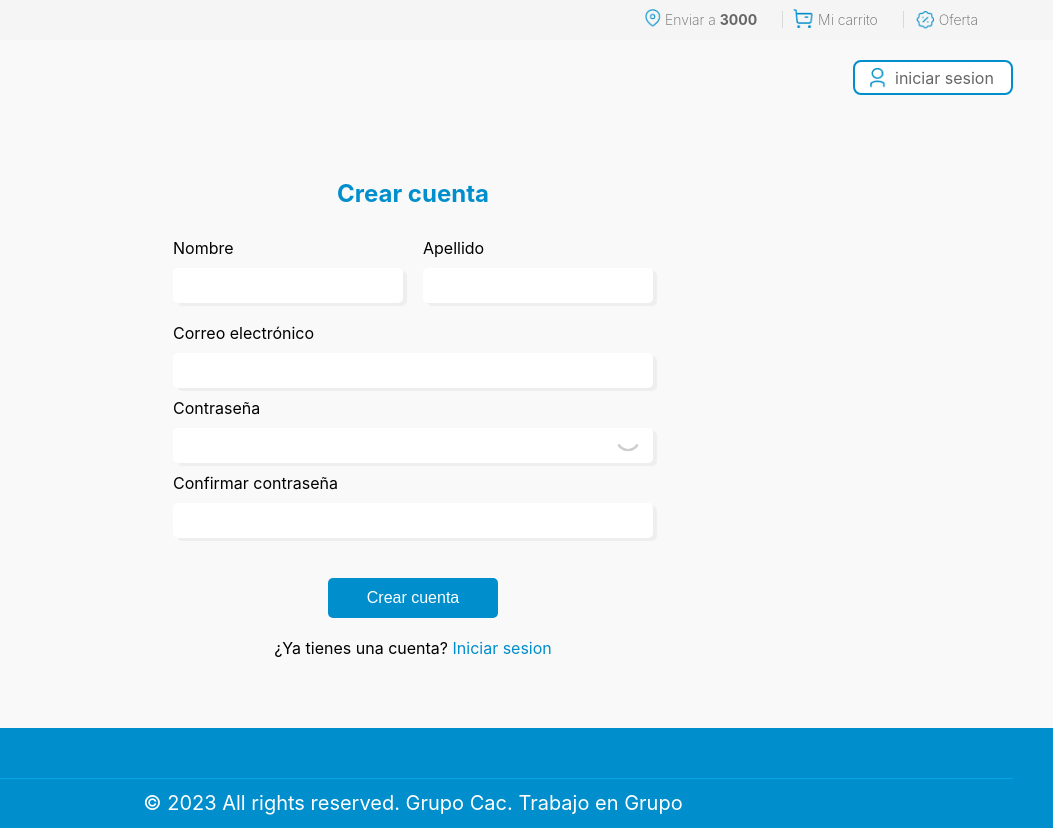
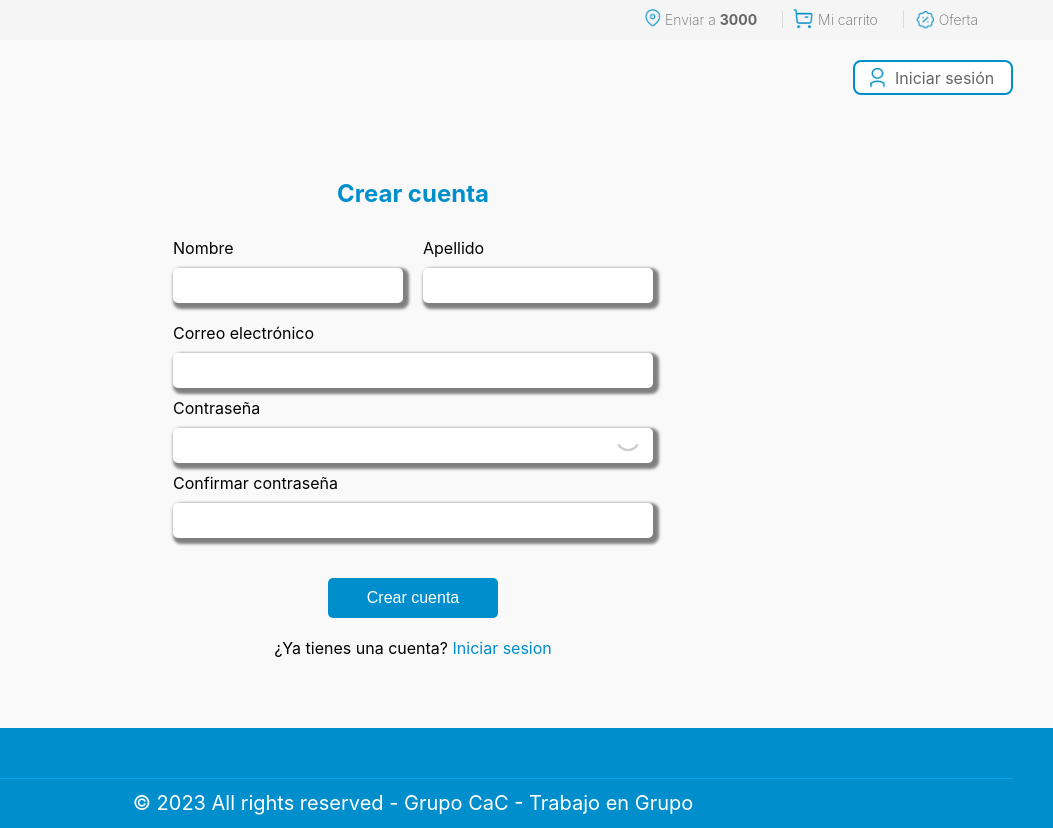
Before and after one commit to sdoqq1616/bigtimeshop, a plain HTML site: page register.html in a window 1280 px wide. Shown: the full height of the page, 227-1280 px from the left. Drawn offline with Linux system fonts and the light colour scheme.

Commit message:
git push

```diff
--- a/css/login.css
+++ b/css/login.css
@@ -70,7 +70,7 @@ input {
     padding-left: 10px;
     height: 35px;
     border-radius: 5px;
-    box-shadow: 4px 3px 1px #eee;
+    box-shadow: 3px 3px 3px 3px gray;
 }
 
 label {
--- a/css/register.css
+++ b/css/register.css
@@ -85,7 +85,7 @@ input {
     padding-left: 10px;
     height: 35px;
     border-radius: 5px;
-    box-shadow: 4px 3px 1px #eee;
+    box-shadow: 3px 3px 3px 3px gray;
 }
 
 .username,
--- a/register.html
+++ b/register.html
@@ -42,7 +42,7 @@
                 <h1>Big Time</h1>
                 <a href="index.html"><img src="./images/logo.png" alt=""></a>
             </div>
-            <a href="login.html"> iniciar sesion</a>
+            <a href="login.html">Iniciar sesión</a>
         </div>
         <div class="register_hd">
             <h3>Crear cuenta</h3>
@@ -103,7 +103,7 @@
     <footer>
         <div class="footer w">
             <div class="copyright">
-                <p>© 2023 All rights reserved. Grupo Cac. Trabajo en Grupo</p>
+                <p>© 2023 All rights reserved - Grupo CaC - Trabajo en Grupo</p>
             </div>
         </div>
     </footer>
```
Also changed, not shown: 404.html (+1 -1 lines), index.html (+4 -9 lines), login.html (+2 -2 lines), nosotros.html (+1 -1 lines).
